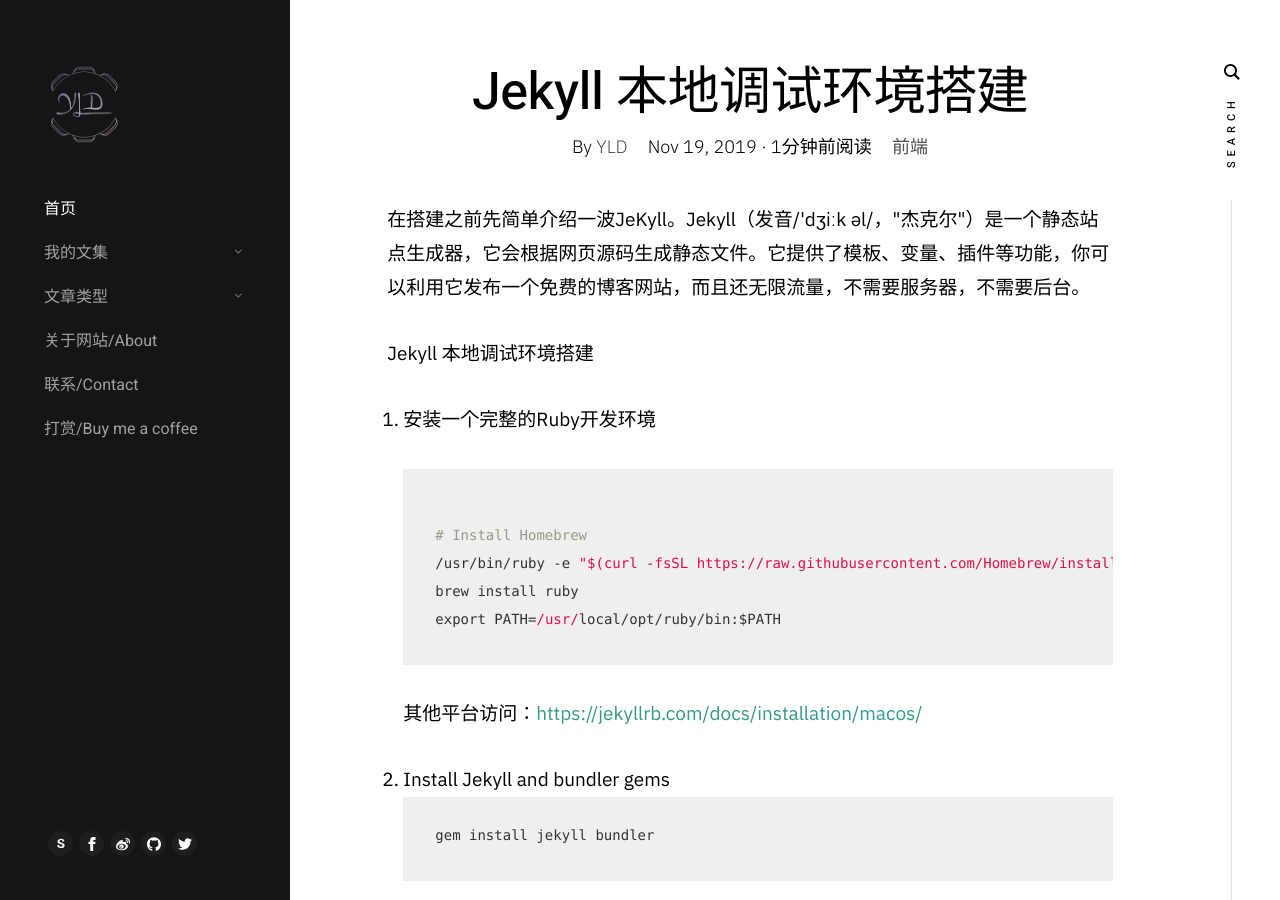
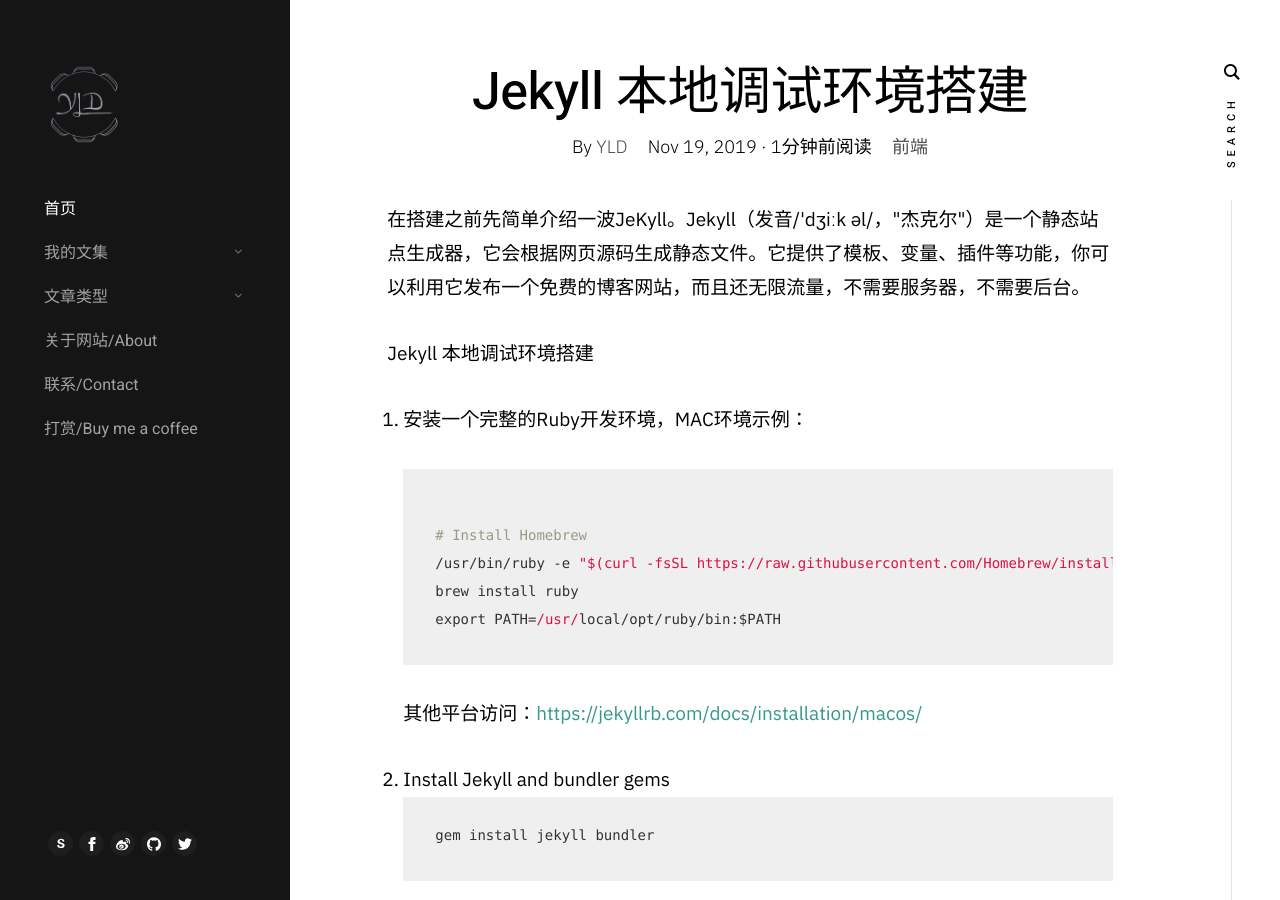
Before and after one commit to aiyld/yldblog, a Jekyll site: the page built from _posts/2019-11-19-jekyll-debug.md, in a window 1280 px wide and 900 px high. Built offline with Jekyll 4.4.1, drawn with Linux system fonts in a browser that asks for light colours; a script that is not in the unit is left out; comment, search, counter and statistics services are not loaded.

Commit message:
modify article

```diff
--- a/_posts/2019-11-19-jekyll-debug.md
+++ b/_posts/2019-11-19-jekyll-debug.md
@@ -15,7 +15,7 @@
 <ol>
 
 <li>
-  <p>安装一个完整的Ruby开发环境</p>
+  <p>安装一个完整的Ruby开发环境，MAC环境示例：</p>
 <pre><code>
 # Install Homebrew
 /usr/bin/ruby -e "$(curl -fsSL https://raw.githubusercontent.com/Homebrew/install/master/install)"
```
